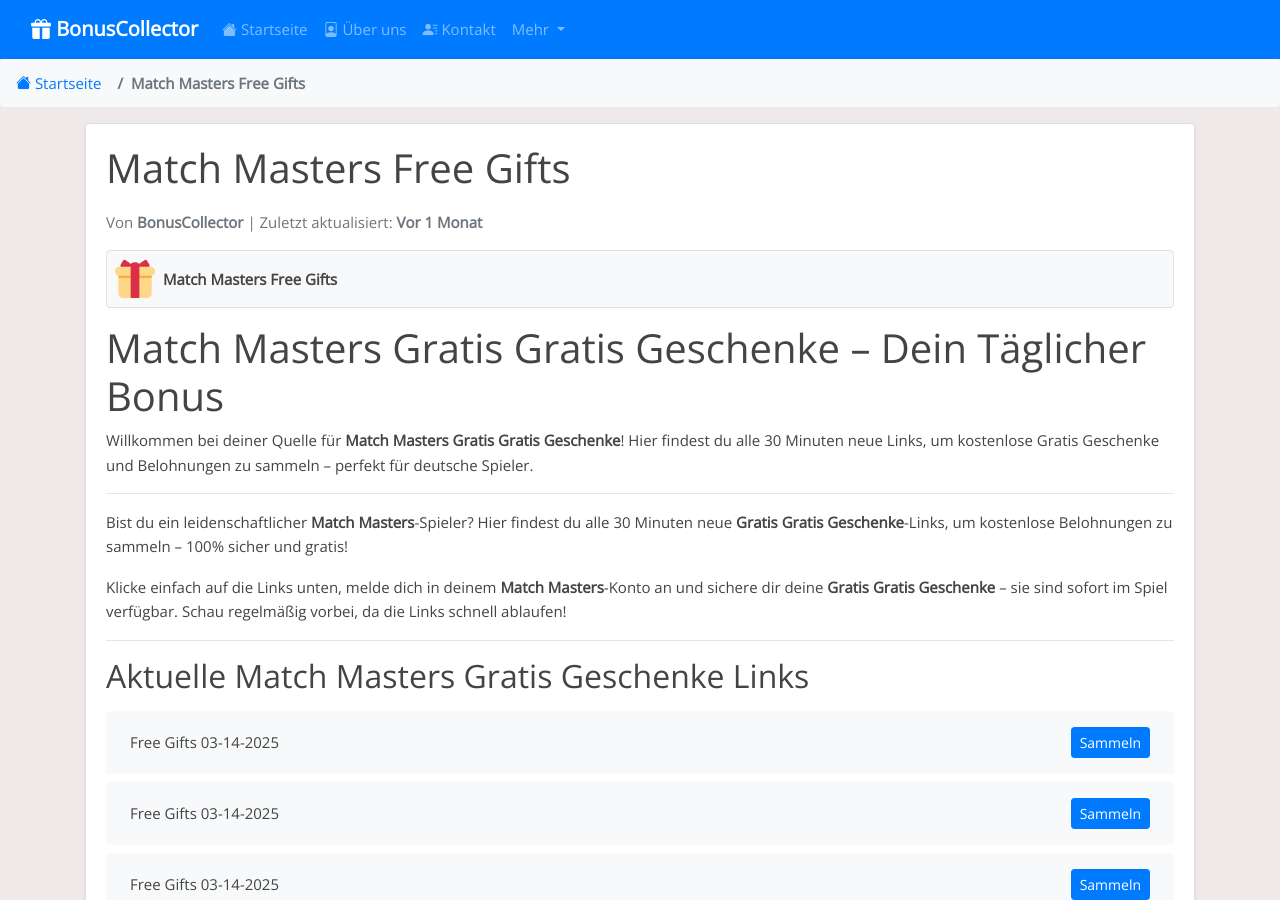
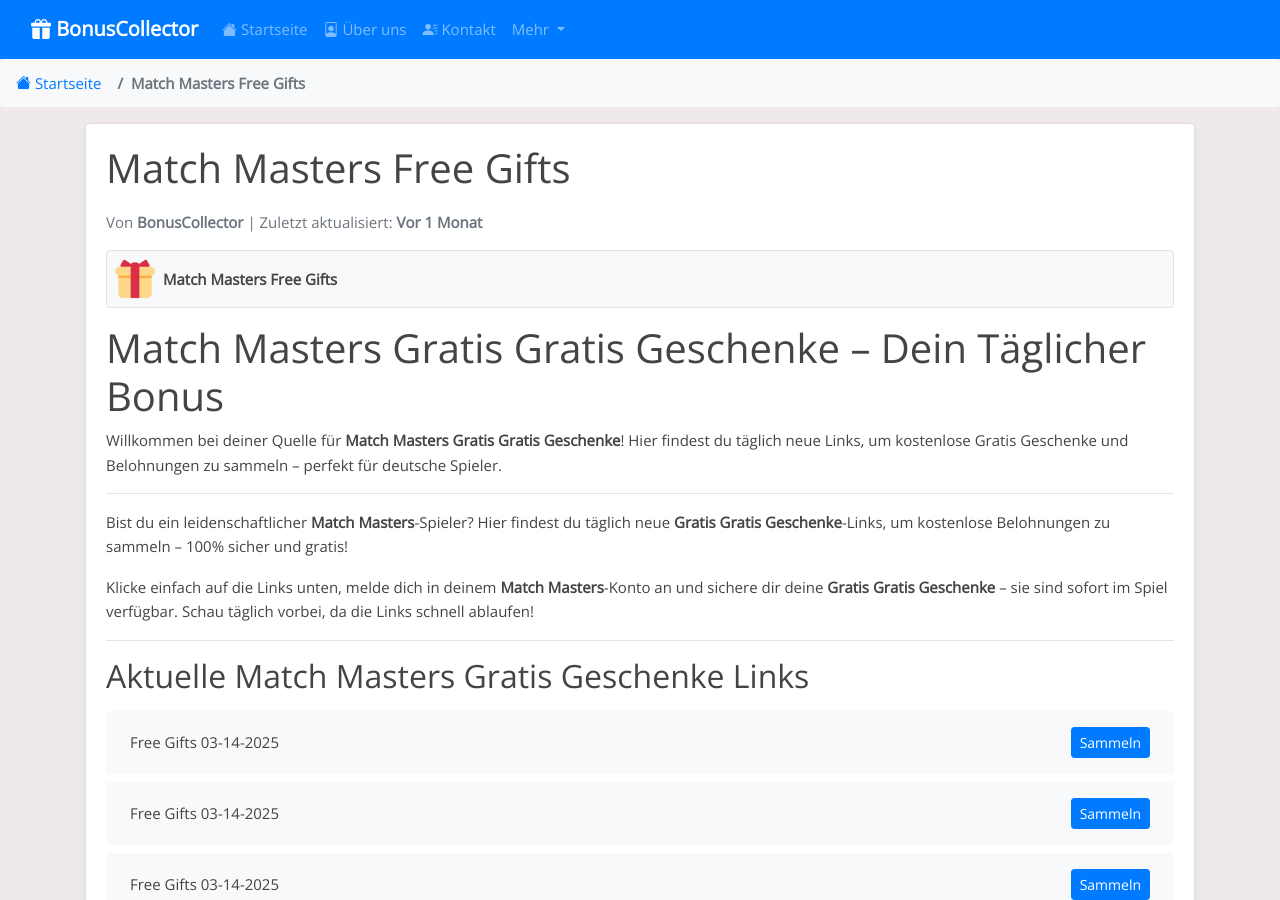
Before and after one commit to Prollad99/bs-de, a Jekyll site: the page built from _posts/2025-01-18-match-masters.md, in a window 1280 px wide and 900 px high. Built offline with Jekyll 4.4.1, drawn with Linux system fonts in a browser that asks for light colours; some of the changed text lies outside the part shown.

Commit message:
Update  links and content - 2025-03-14 16:39

```diff
--- a/_includes/match-masters_footer.html
+++ b/_includes/match-masters_footer.html
@@ -2,7 +2,7 @@
 
 ## Was sind Gratis Geschenke-Links?
 
-**Gratis Geschenke**-Links sind offizielle Belohnungen von den **Match Masters**-Entwicklern. Sie bieten kostenlose **Gratis Geschenke** wie Spins, Würfe, Credits oder spezielle Geschenke. Wir sammeln und prüfen diese Links alle 30 Minuten, damit du sie mühelos einlösen kannst.
+**Gratis Geschenke**-Links sind offizielle Belohnungen von den **Match Masters**-Entwicklern. Sie bieten kostenlose **Gratis Geschenke** wie Spins, Würfe, Credits oder spezielle Geschenke. Wir sammeln und prüfen diese Links täglich, damit du sie mühelos einlösen kannst.
 
 ---
 
@@ -10,7 +10,7 @@
 
 Wir helfen dir, in **Match Masters** vorne zu bleiben:
 
-- **Updates alle 30 Minuten:** Neue **Gratis Geschenke**-Links so schnell wie möglich (Stand: 14.03.2025 16:13).
+- **Tägliche Updates:** Neue **Gratis Geschenke**-Links jeden Tag (Stand: 14.03.2025 16:39).
 - **100 % sicher:** Links direkt aus offiziellen **Match Masters**-Quellen.
 - **Kostenlos:** Keine Gebühren, keine Anmeldung – nur Belohnungen!
 
@@ -22,7 +22,7 @@
 
 - **Spins & Würfe sparen:** Nutze sie bei Events mit hohen Gewinnen.
 - **Münzen strategisch einsetzen:** Investiere klug, um schneller voranzukommen.
-- **Regelmäßig checken:** Links sind kurzlebig – sei schnell!
+- **Täglich checken:** Links sind kurzlebig – sei schnell!
 
 ---
 
@@ -34,7 +34,7 @@
 
 ### Wie oft werden die Links aktualisiert?
 
-Alle 30 Minuten! Besuche uns regelmäßig für frische **Gratis Geschenke**.
+Täglich! Besuche uns regelmäßig für frische **Gratis Geschenke**.
 
 ### Was wenn ein Link nicht funktioniert?
 
--- a/_includes/match-masters_post.html
+++ b/_includes/match-masters_post.html
@@ -1,12 +1,12 @@
 # Match Masters Gratis Gratis Geschenke – Dein Täglicher Bonus
 
-Willkommen bei deiner Quelle für **Match Masters Gratis Gratis Geschenke**! Hier findest du alle 30 Minuten neue Links, um kostenlose Gratis Geschenke und Belohnungen zu sammeln – perfekt für deutsche Spieler.
+Willkommen bei deiner Quelle für **Match Masters Gratis Gratis Geschenke**! Hier findest du täglich neue Links, um kostenlose Gratis Geschenke und Belohnungen zu sammeln – perfekt für deutsche Spieler.
 
 ---
 
-Bist du ein leidenschaftlicher **Match Masters**-Spieler? Hier findest du alle 30 Minuten neue **Gratis Gratis Geschenke**-Links, um kostenlose Belohnungen zu sammeln – 100% sicher und gratis!
+Bist du ein leidenschaftlicher **Match Masters**-Spieler? Hier findest du täglich neue **Gratis Gratis Geschenke**-Links, um kostenlose Belohnungen zu sammeln – 100% sicher und gratis!
 
-Klicke einfach auf die Links unten, melde dich in deinem **Match Masters**-Konto an und sichere dir deine **Gratis Gratis Geschenke** – sie sind sofort im Spiel verfügbar. Schau regelmäßig vorbei, da die Links schnell ablaufen!
+Klicke einfach auf die Links unten, melde dich in deinem **Match Masters**-Konto an und sichere dir deine **Gratis Gratis Geschenke** – sie sind sofort im Spiel verfügbar. Schau täglich vorbei, da die Links schnell ablaufen!
 
 ---
 
```
